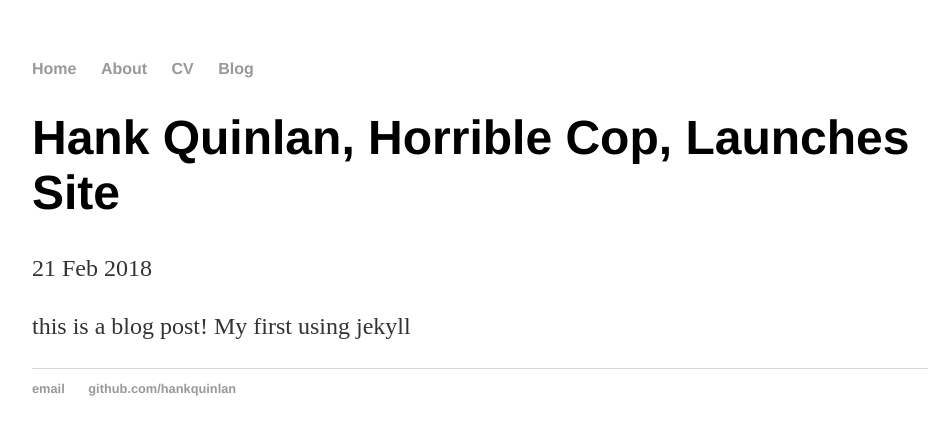
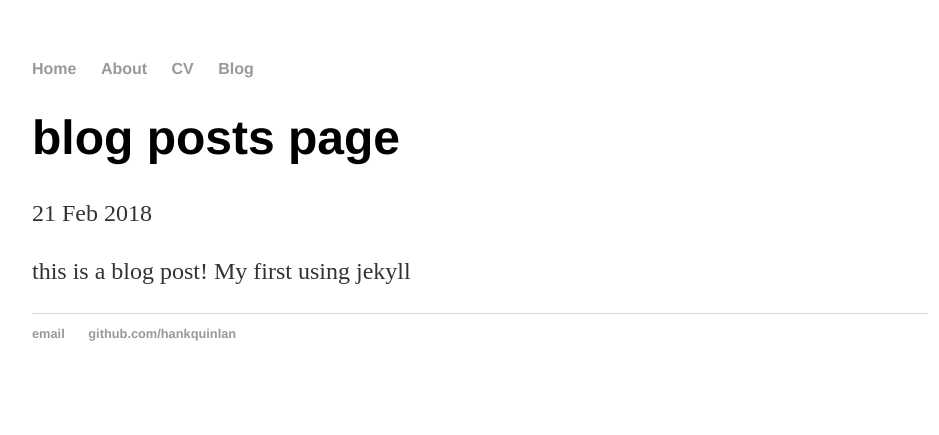
Before and after one commit to krbela/krbela.github.io, a Jekyll site: the page built from _posts/2019-02-21-first-post.md, in a window 1280 px wide. Shown: the top 435 px of the page, without its empty margins (160-1099 px from the left). Built offline with Jekyll 4.4.1, drawn with Linux system fonts in a browser that asks for light colours.

Commit message:
Update 2019-02-21-first-post.md

```diff
--- a/_posts/2019-02-21-first-post.md
+++ b/_posts/2019-02-21-first-post.md
@@ -1,6 +1,6 @@
 ---
 layout: post
-title: "Hank Quinlan, Horrible Cop, Launches Site"
+title: blog posts page
 date: 2018-02-21
 ---
 
```
